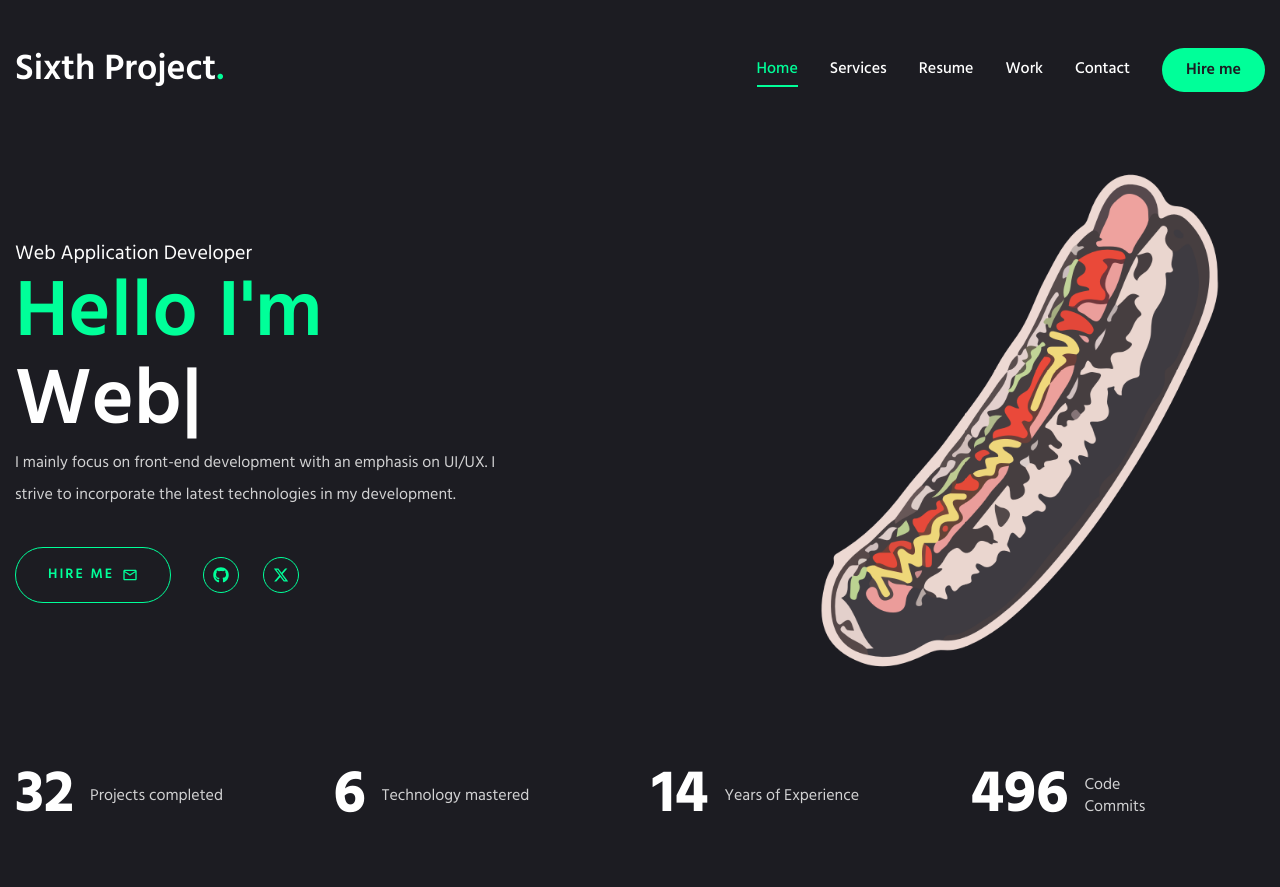
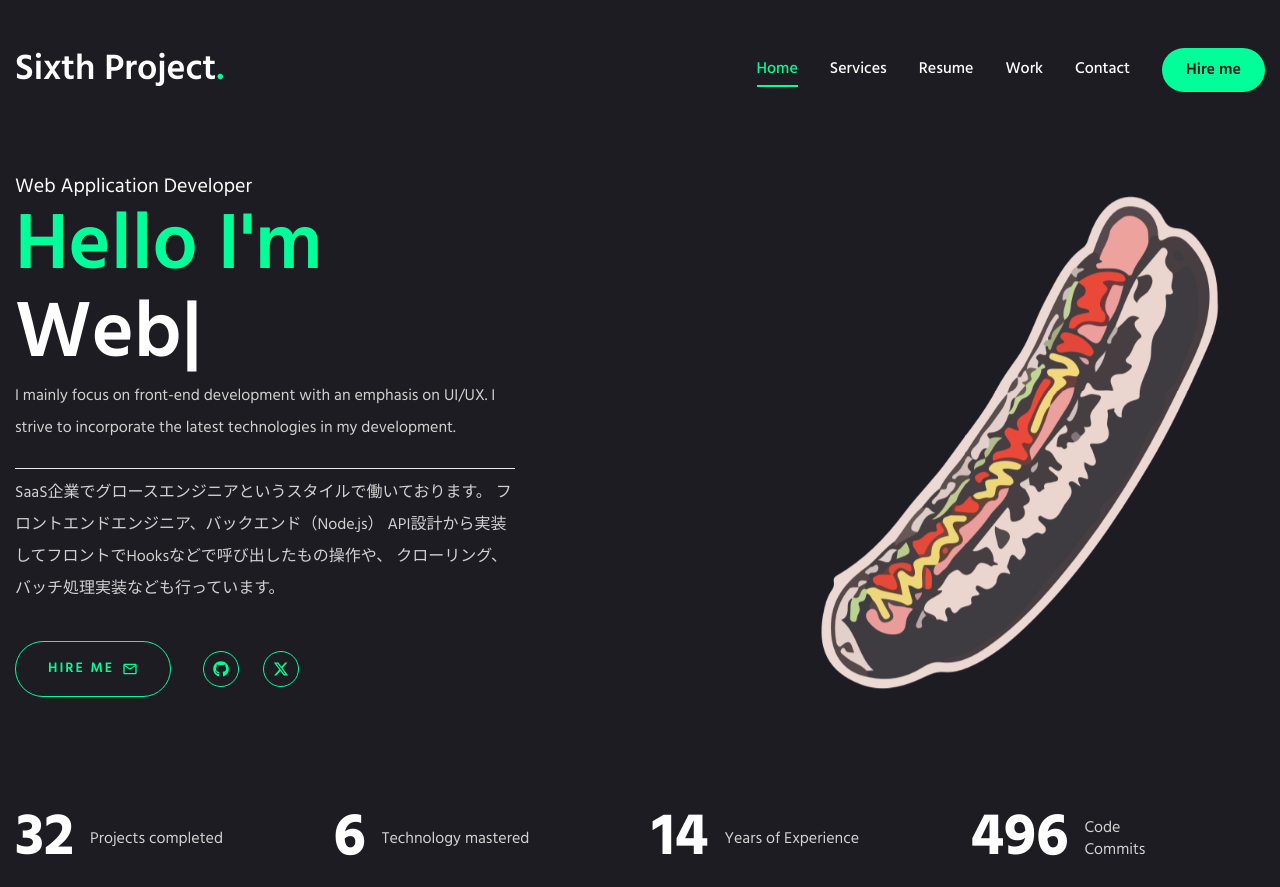
Before and after one commit to tatsuro13/portfolio2, a Next.js app: page / in a window 1280 px wide. Before the commit the page ends 844 px from the top, so only its background shows below. Built offline with nearby package versions, Linux system fonts and the light colour scheme.

Commit message:
ホームページに自己紹介文を日本語で追加し、デザインを微調整

```diff
--- a/app/page.tsx
+++ b/app/page.tsx
@@ -40,11 +40,18 @@ const Home: FC = () => {
                 speed={30}
               />
             </h1>
-            <p className="max-w-[500px] mb-9 text-white/80">
+            <p className="max-w-[500px] mb-6 text-white/80">
               I mainly focus on front-end development with an emphasis on UI/UX.
               I strive to incorporate the latest technologies in my development.
             </p>
-            <div className="flex flex-col gap-8 items-center xl:flex-row">
+            <hr className="my-2 max-w-[500px]" />
+            <p className="max-w-[500px] mb-9 text-white/80">
+              SaaS企業でグロースエンジニアというスタイルで働いております。
+              フロントエンドエンジニア、バックエンド（Node.js）
+              API設計から実装してフロントでHooksなどで呼び出したもの操作や、
+              クローリング、バッチ処理実装なども行っています。
+            </p>
+            <div className="my-4 flex flex-col gap-8 items-center xl:flex-row">
               <Link href={"/contact"}>
                 <Button
                   variant="outline"
```
